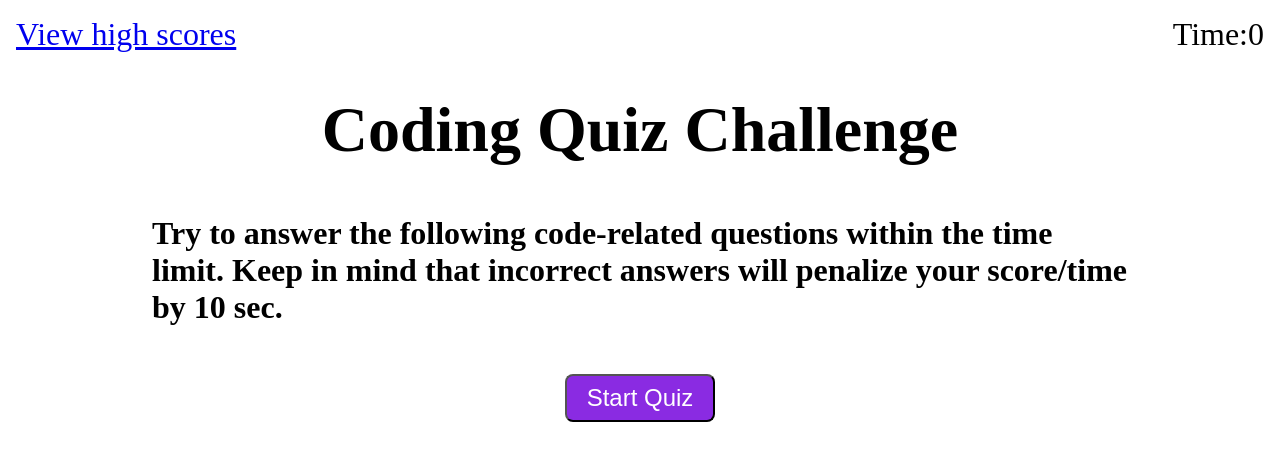
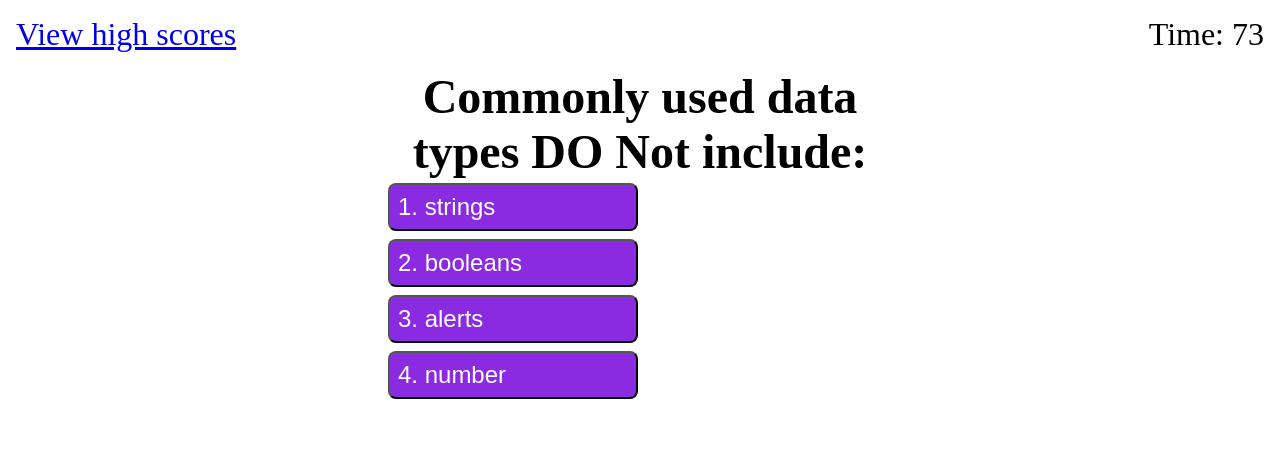
Before and after one commit to alesk1v9/Coding-Quiz, a plain HTML site: page index.html in a window 1280 px wide. Both pictures are taken after a click on the button "Start Quiz". Drawn offline with Linux system fonts and the light colour scheme.

Commit message:
added start quiz button function and setted up timer and questions functions

```diff
--- a/css/style.css
+++ b/css/style.css
@@ -39,6 +39,12 @@ main{
 #quiz-container{
     display: none;
     width: 40%;
+}
+
+#answer-feedback{
+    margin: 18px;
+    display: none;
+    font-size: 30px;
 }
 
 #options-container{
--- a/index.html
+++ b/index.html
@@ -31,6 +31,9 @@
             <div id="question-container"></div>
             <div id="options-container"></div>
             <div id="result-container"></div>
+            <div id="correct-or-worng">
+                <p id="answer-feedback"></p>
+            </div>
         </section>
 
         <section id="score-container">
--- a/js/script.js
+++ b/js/script.js
@@ -48,19 +48,37 @@ startBtn.addEventListener("click", startQuiz);
 // FUNCTIONS
 
 function startQuiz(){
-    //start timer
-    //display question and options
+    document.getElementById("start-container").style.display = "none";
+    quizContainer.style.display = "block";
+    displayQuestion();
+    timer();
 }
 
 function timer(){
-    //start once the startBtn clicked
-    //decrese by 10 seconds if answer wrong
-    //end quiz if hit 0 seconds
+    timerInterval = setInterval(function () {
+        timeLeft--;
+
+
+        document.querySelector("header p").textContent = "Time: " + timeLeft;
+
+
+        if (timeLeft <= 0) {
+            endQuiz();
+        }
+    }, 1000);
 }
 
 function displayQuestion(){
-    //display question once the startBtn clicked
-    //run again after checkAnswer()
+    var currentQuestion = questions[currentQuestionIndex];
+    questionContainer.textContent = currentQuestion.question;
+
+    optionsContainer.innerHTML = "";
+    for (var i = 0; i < currentQuestion.options.length; i++) {
+        var option = document.createElement("button");
+        option.textContent = currentQuestion.options[i];
+        option.addEventListener("click", checkAnswer);
+        optionsContainer.appendChild(option);
+    }
 }
 
 function checkAnswer(){
```
